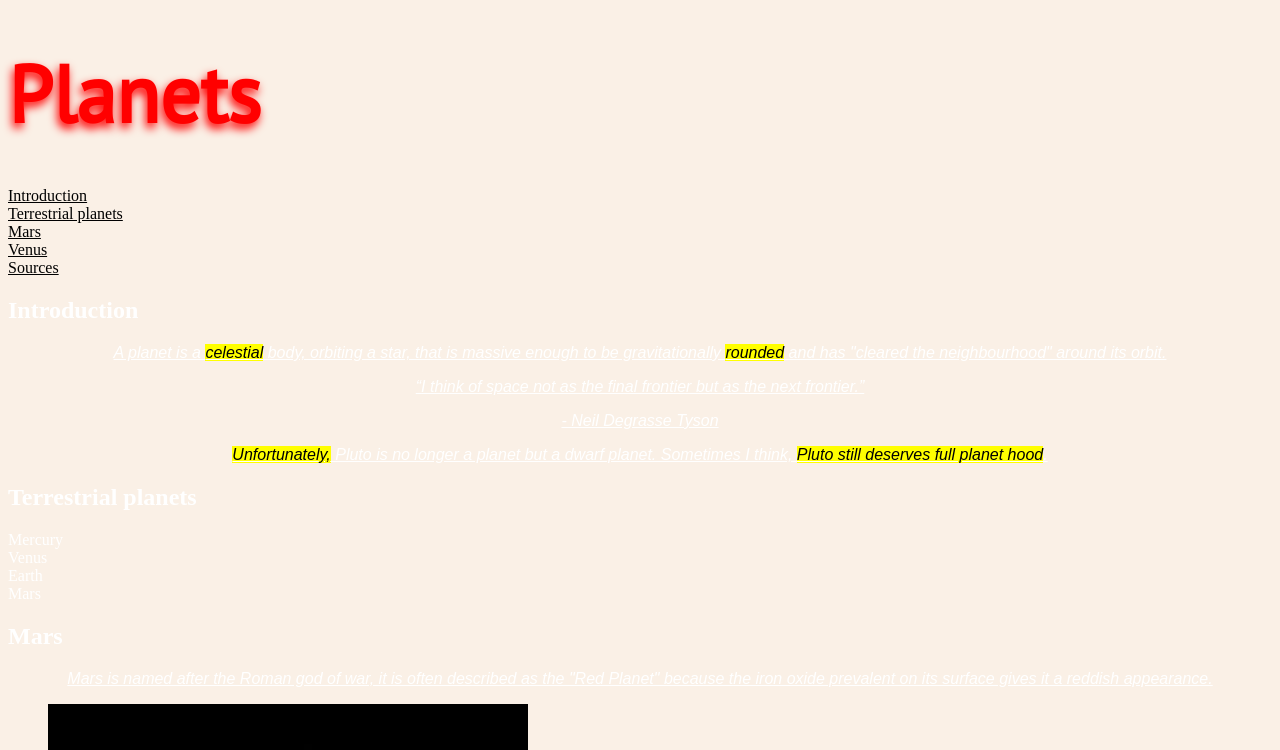
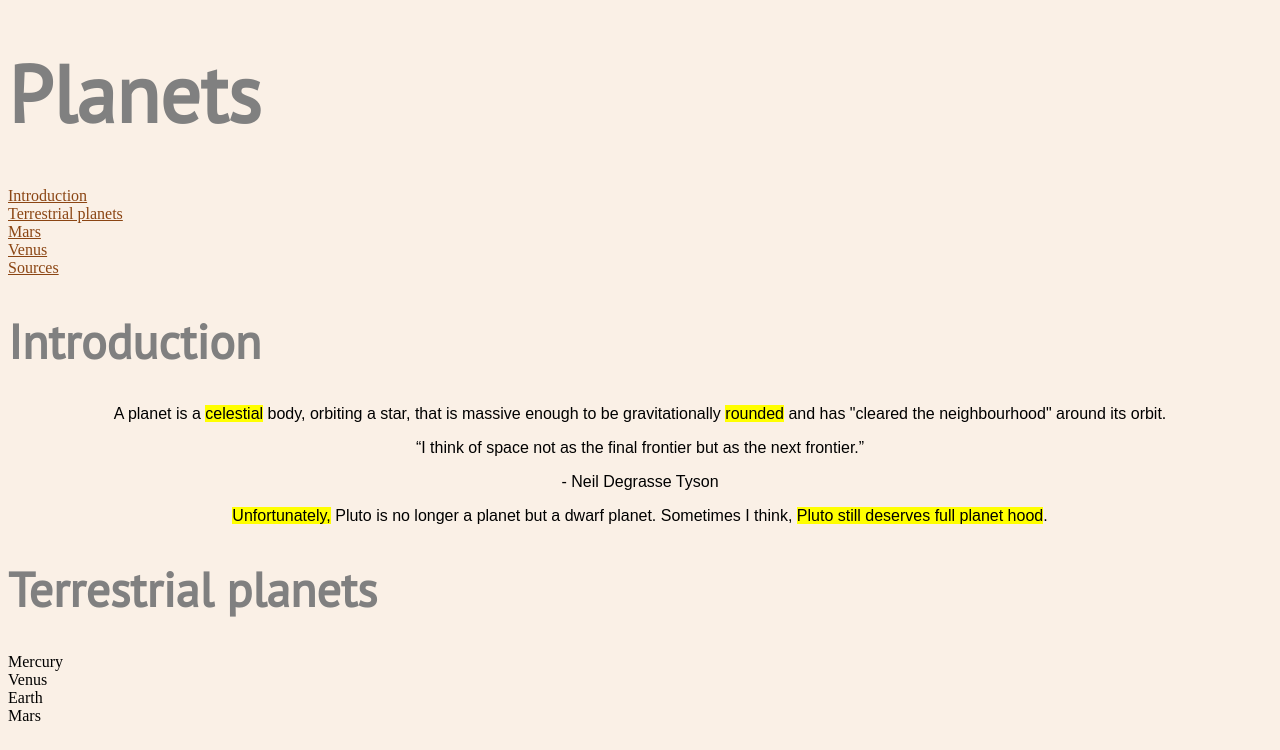
Before and after one commit to MaxTillotson/dsn1674-assignment-3, a plain HTML site: page index.html in a window 1280 px wide. Shown: the top 750 px of the page. Drawn offline with Linux system fonts and the light colour scheme.

Commit message:
Made it readable- colour of text

```diff
--- a/css/main.css
+++ b/css/main.css
@@ -15,11 +15,11 @@ html {
 
 h1
  {
-  color: #f00;
+  color: gray;
   font-weight: bold;
   font-size: 5rem;
   line-height: 1;
-  text-shadow: -2px 5px 10px red;
+  text-shadow: -2px 5px 10px none;
   font-family: 'PT Sans', sans-serif;
   /*
   text shadow:
@@ -29,16 +29,25 @@ h1
   colour
   */
 }
-
+h2
+{
+  color: gray;
+  font-weight: none;
+  font-size: 3rem;
+  line-height: 1;
+  text-shadow: 0px 0px 10px none;
+  font-family: 'PT Sans', sans-serif
+}
 p {
-  font-style: italic; /*italic, normal*/
-  text-decoration: underline; /*underline, none, line-through*/
+  font-style: normal; /*italic, normal*/
+  text-decoration: none; /*underline, none, line-through*/
   text-align: center; /*left, center, right, justify*/
   font-family: arial,sans-serif;
-
+  color: #000;
 }
 
 ol {
+  color: #000;
   list-style-type: none;
 
   /*decimal
@@ -56,10 +65,10 @@ ol {
 }
 
 a {
-  color: #000;
+  color: saddlebrown;
 
 }
 
 a:hover {
-  color: orange;
+  color: red;
 }
```
Also changed, not shown: index.html (+1 -3 lines).
